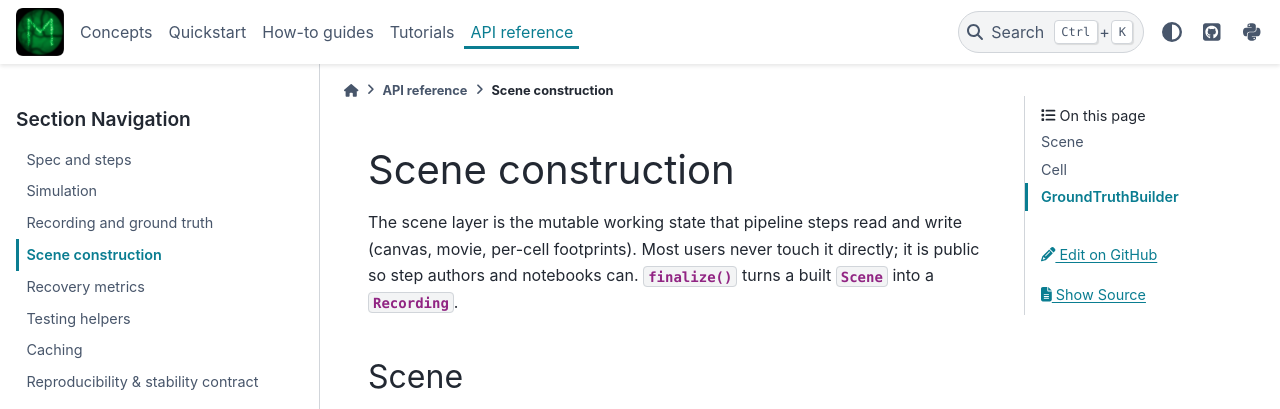
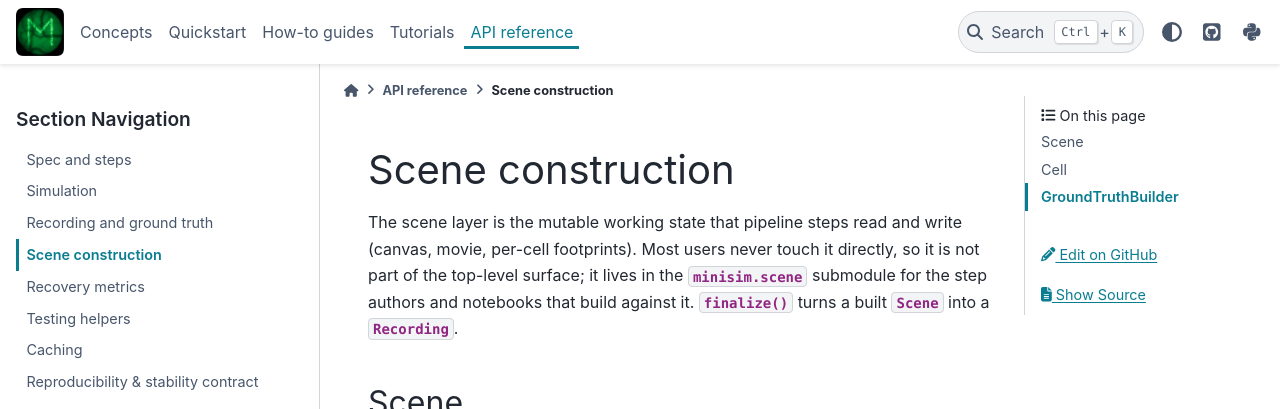
Before and after one commit to miniscope/minisim, a Sphinx documentation site: the page built from docs/reference/scene.md, in a window 1280 px wide and 1108 px high, cut to the strip 0-409 px from the top of the window. Built offline with Sphinx 7.4.7 and the PyData theme 0.15.4, drawn with Linux system fonts in a browser that asks for light colours.

Commit message:
refactor(api): tighten morphology type + trim the top-level surface
Two pre-adoption cleanups that are cheapest now, before external consumers
pin the surface (minian's tests don't exist yet, so the cost is zero today
and unbounded later).

- make_recording: type `morphology` as Literal["soma","cytosolic"] and
  drop the `# type: ignore[arg-type]`. The typed library no longer hands an
  untyped string to its most-used entry point.
- Demote the deep working-state internals off the top-level namespace:
  Scene, Cell, GroundTruthBuilder (mutable pipeline state) and StepSpec,
  order_steps (closed-catalog base + a helper Spec applies itself). They
  remain reachable via minisim.scene / minisim.spec for step authors and
  notebooks; they are just no longer advertised as the public surface
  (__all__ goes 53 -> 48). AnyStep stays public: it is the type that
  annotates an `extra_steps` list.

Internal code already imports these from their submodules; only a few
tests reached into the top level, now pointed at the submodule. Guard
tests pin the demotion so the surface cannot silently regrow. Docs
autodoc/xref targets updated to the submodule paths.

Co-Authored-By: Claude Opus 4.8 (1M context) <noreply@anthropic.com>

````diff
--- a/docs/reference/scene.md
+++ b/docs/reference/scene.md
@@ -1,24 +1,26 @@
 # Scene construction
 
 The scene layer is the mutable working state that pipeline steps read and write
-(canvas, movie, per-cell footprints). Most users never touch it directly; it is
-public so step authors and notebooks can. {py:func}`~minisim.finalize` turns a
-built {py:class}`~minisim.Scene` into a {py:class}`~minisim.Recording`.
+(canvas, movie, per-cell footprints). Most users never touch it directly, so it is
+not part of the top-level surface; it lives in the {mod}`minisim.scene` submodule
+for the step authors and notebooks that build against it.
+{py:func}`~minisim.finalize` turns a built {py:class}`~minisim.scene.Scene` into a
+{py:class}`~minisim.Recording`.
 
 ## Scene
 
 ```{eval-rst}
-.. autoclass:: minisim.Scene
+.. autoclass:: minisim.scene.Scene
 ```
 
 ## Cell
 
 ```{eval-rst}
-.. autoclass:: minisim.Cell
+.. autoclass:: minisim.scene.Cell
 ```
 
 ## GroundTruthBuilder
 
 ```{eval-rst}
-.. autoclass:: minisim.GroundTruthBuilder
+.. autoclass:: minisim.scene.GroundTruthBuilder
 ```
````
Also changed, not shown: docs/reference/spec.md (+4 -3 lines), minisim/__init__.py (+0 -8 lines), 5 other files.
